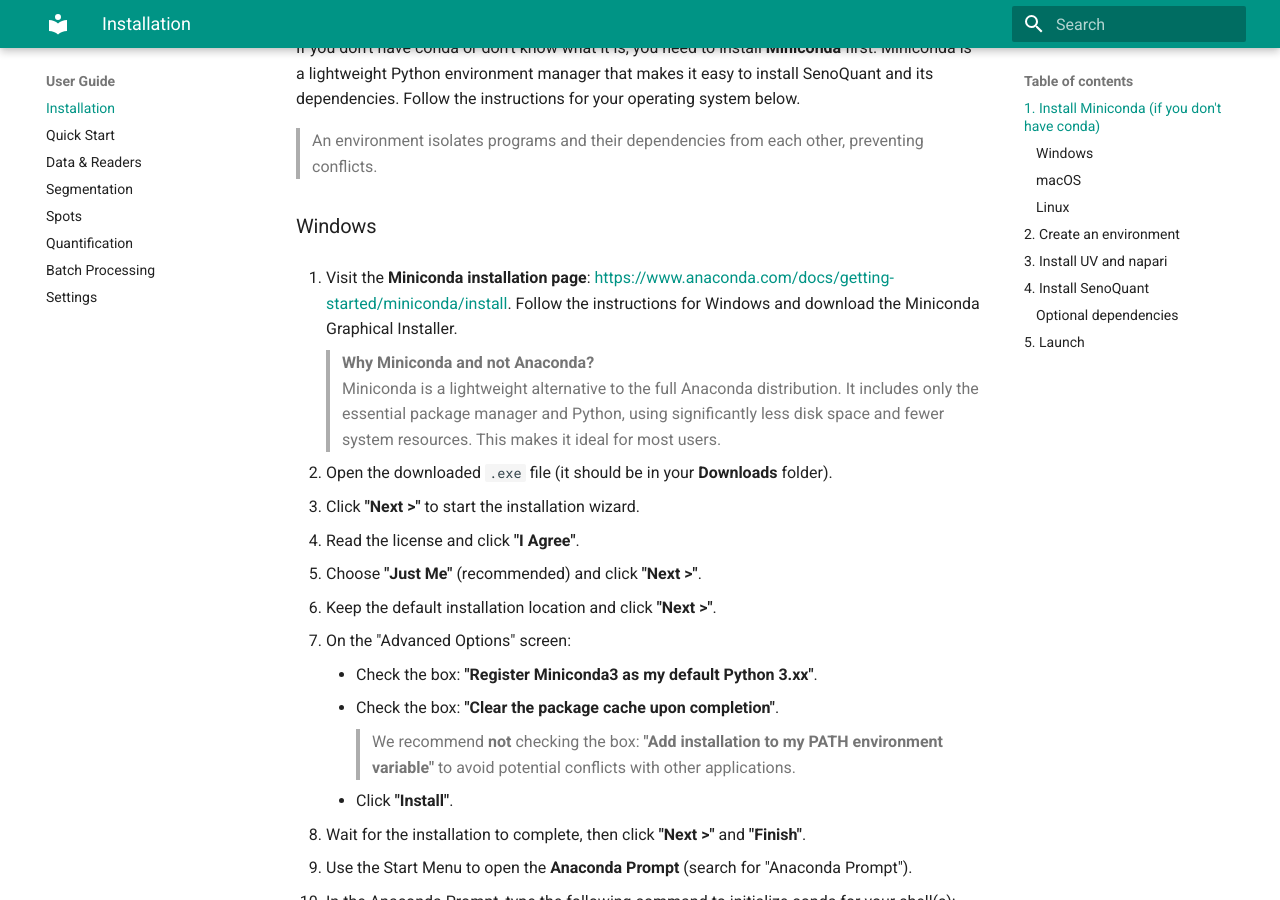
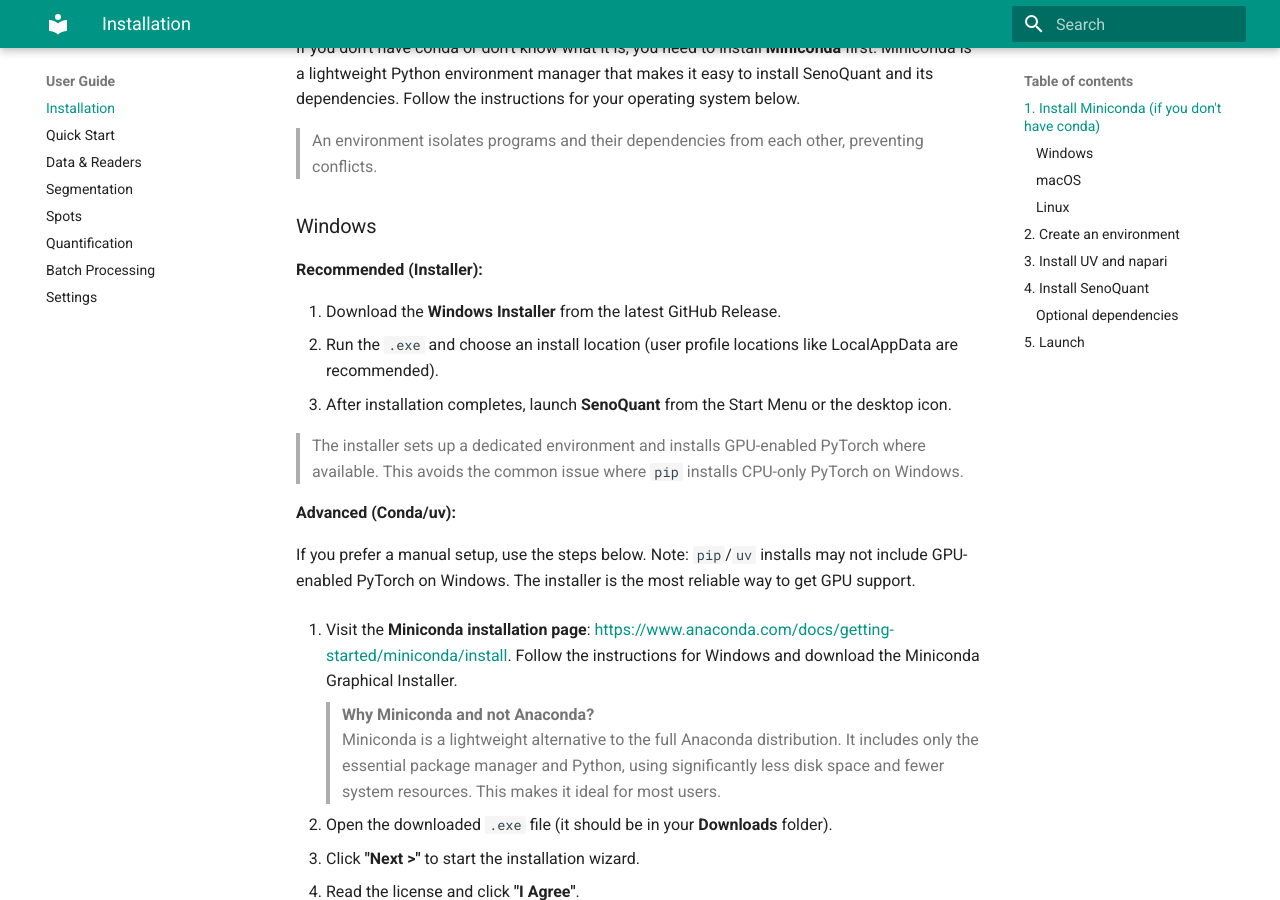
Before and after one commit to HaamsRee/senoquant, an MkDocs documentation site: the page built from docs/user/installation.md, in a window 1280 px wide and 900 px high, scrolled down 309 px. Built offline with MkDocs 1.6.1 and Material for MkDocs 9.7.7, drawn with Linux system fonts in a browser that asks for light colours; some of the changed text lies outside the part shown.

````diff
--- a/docs/user/installation.md
+++ b/docs/user/installation.md
@@ -8,6 +8,18 @@ If you don't have conda or don't know what it is, you need to install **Minicond
 > An environment isolates programs and their dependencies from each other, preventing conflicts.
 
 ### Windows
+
+**Recommended (Installer):**
+
+1. Download the **Windows Installer** from the latest GitHub Release.
+2. Run the `.exe` and choose an install location (user profile locations like LocalAppData are recommended).
+3. After installation completes, launch **SenoQuant** from the Start Menu or the desktop icon.
+
+> The installer sets up a dedicated environment and installs GPU-enabled PyTorch where available. This avoids the common issue where `pip` installs CPU-only PyTorch on Windows.
+
+**Advanced (Conda/uv):**
+
+If you prefer a manual setup, use the steps below. Note: `pip`/`uv` installs may not include GPU-enabled PyTorch on Windows. The installer is the most reliable way to get GPU support.
 
 1. Visit the **Miniconda installation page**: <https://www.anaconda.com/docs/getting-started/miniconda/install>. Follow the instructions for Windows and download the Miniconda Graphical Installer.
 
@@ -94,6 +106,8 @@ pip install senoquant
 
 Model files are downloaded automatically on first use from Hugging Face.
 
+> **Windows note:** Installing via `pip`/`uv` may not pull a GPU-enabled PyTorch build. If you need GPU acceleration on Windows, use the installer.
+
 ### Optional dependencies
 
 - `uv pip install senoquant[gpu]` for GPU acceleration of the RMP spot detector (requires CUDA; Windows and Linux only).
@@ -101,14 +115,18 @@ Model files are downloaded automatically on first use from Hugging Face.
 
 ## 5. Launch
 
+**Windows (Installer):**
+
+- Launch **SenoQuant** from the Start Menu or the desktop icon.
+
+**Manual installs (conda/uv):**
+
 Start napari from your terminal:
 
 ```bash
-napari
+napari --with senoquant
 ```
 
 > The first launch of napari and the SenoQuant plugin will be slower as napari initializes and SenoQuant downloads model files (a few GBs) from Hugging Face. Subsequent launches will be faster as models are cached locally.
 
 > Make sure the terminal remains open while using napari to keep it running. The terminal also displays useful info/warning/error messages.
-
-Then select `Plugins` -> `SenoQuant` to launch SenoQuant.
--- a/pyproject.toml
+++ b/pyproject.toml
@@ -4,7 +4,7 @@ build-backend = "setuptools.build_meta"
 
 [project]
 name = "senoquant"
-version = "1.0.0b1"
+version = "1.0.0b2"
 description = "Napari plugin for spatial quantification of senescence markers in tissue imaging"
 readme = "README.md"
 requires-python = ">=3.11"
--- a/src/senoquant/__init__.py
+++ b/src/senoquant/__init__.py
@@ -2,5 +2,5 @@
 
 from ._widget import SenoQuantWidget
 
-__version__ = "1.0.0b1"
+__version__ = "1.0.0b2"
 __all__ = ["SenoQuantWidget"]
````
Also changed, not shown: docs/user/quickstart.md (+9 -1 lines), 10 other files.
